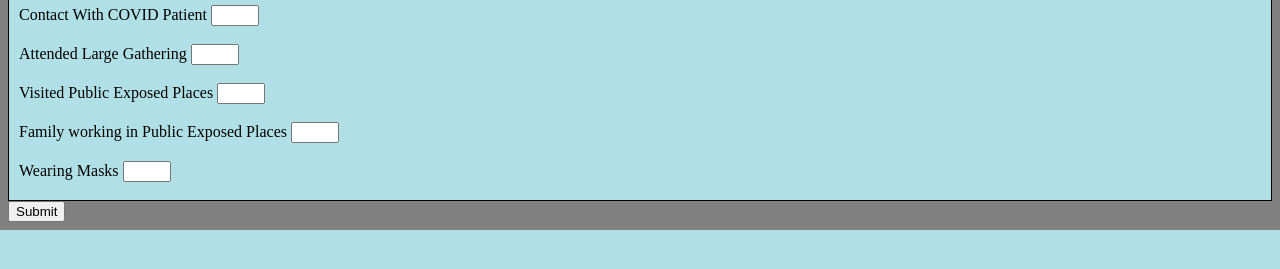
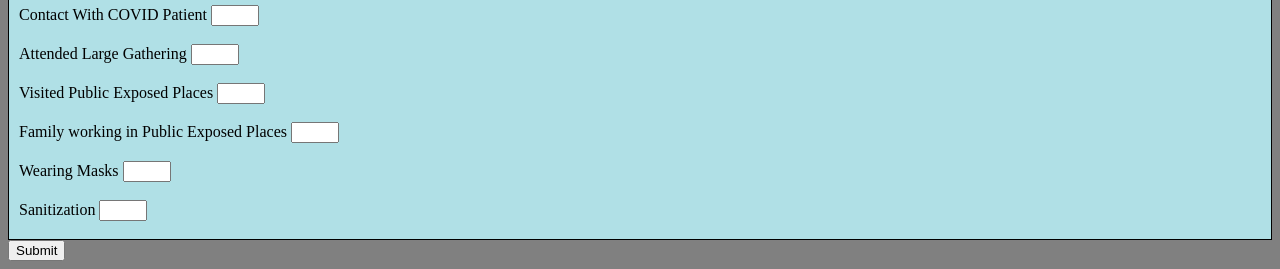
Before and after one commit to abdul-rahhman-siddiqui/Covid-Analysis, a Flask app: page / in a window 1280 px wide. Shown: the part 670-939 px from the top of the page. Before the commit the page ends 900 px from the top, so only its background shows below. Run offline with Flask 2, Linux system fonts and the light colour scheme.

Commit message:
Update TESTYOURSELF.html

```diff
--- a/templates/TESTYOURSELF.html
+++ b/templates/TESTYOURSELF.html
@@ -90,6 +90,9 @@
                  <label for="WearingMasks"> Wearing Masks
                     <input type="number" name="Wearing Masks"  min="0" max="1">
                 </label> <br><br>
+                 <label for="WearingMasks"> Sanitization
+                    <input type="number" name="Sanitization"  min="0" max="1">
+                </label> <br><br>
 
             </div>
 
```
